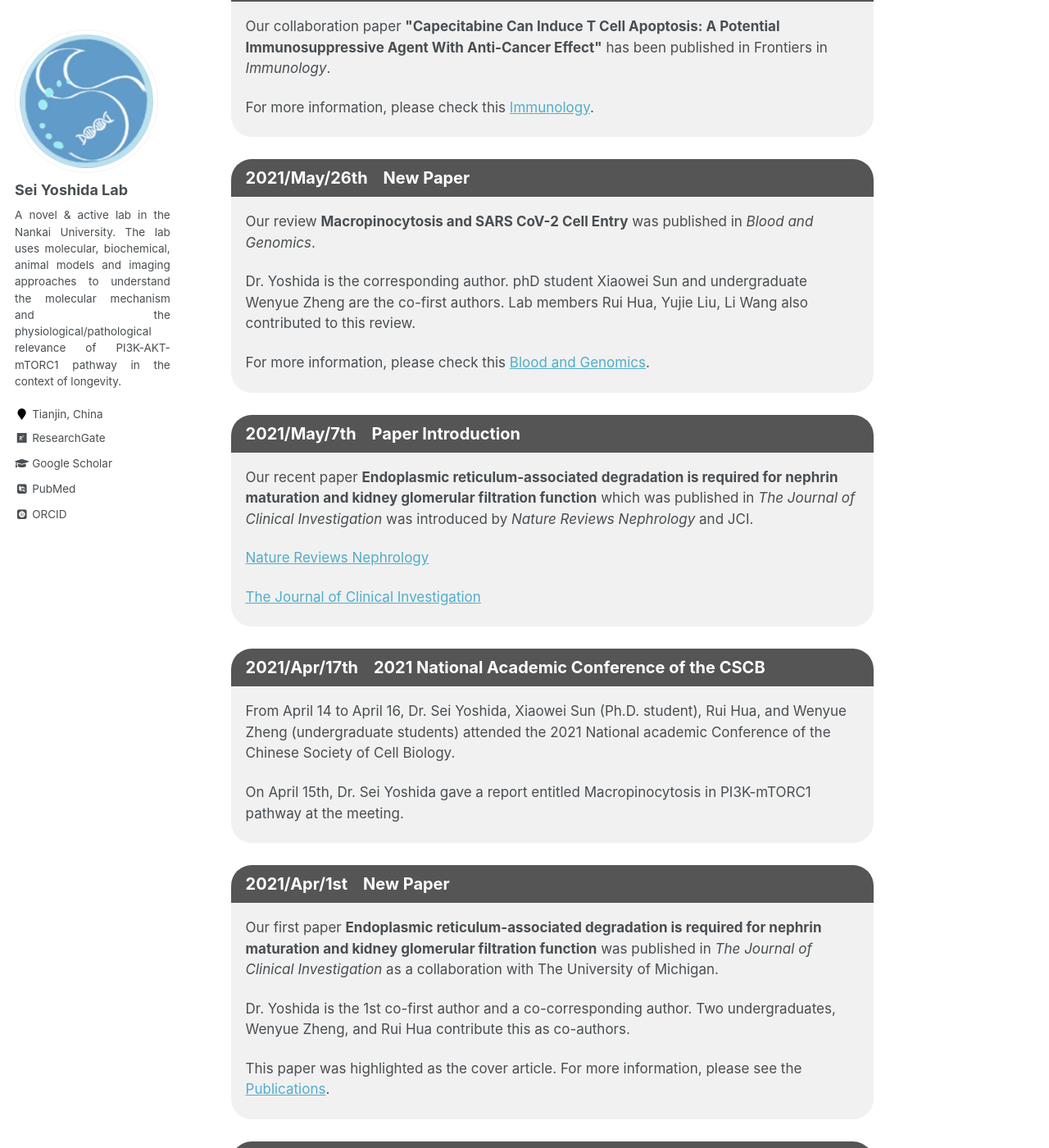
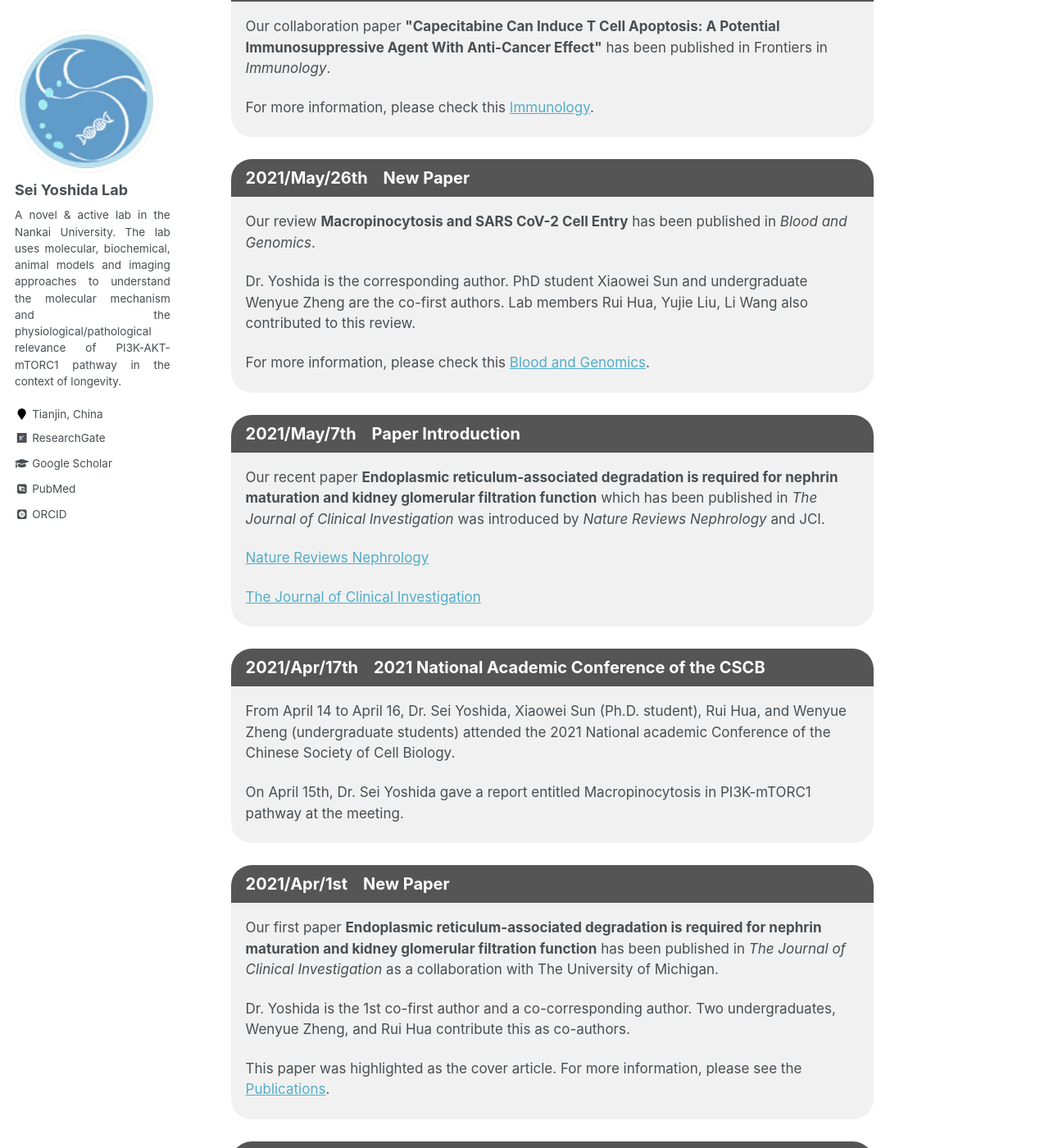
Before and after one commit to seiyoshida-lab/seiyoshida-lab.github.io, a Jekyll site: the page built from _pages/news.md, in a window 1280 px wide and 1400 px high, scrolled down 204 px. Shown: the whole window at 82% size. Built offline with Jekyll 4.4.1, drawn with Linux system fonts in a browser that asks for light colours; some web fonts are replaced.

Commit message:
Update news.md

```diff
--- a/_pages/news.md
+++ b/_pages/news.md
@@ -48,15 +48,15 @@ author_profile: true
 
   <div class="li"><b>2021/May/26th &nbsp;&nbsp; New Paper</b></div>
 <div class="content">
-  <p>Our review <b>Macropinocytosis and SARS CoV-2 Cell Entry</b> was published in <i>Blood and Genomics</i>. </p>
-  <p>Dr. Yoshida is the corresponding author. phD student Xiaowei Sun and undergraduate Wenyue Zheng are the co-first authors. Lab members Rui Hua, Yujie Liu, Li Wang also contributed to this review. </p>
+  <p>Our review <b>Macropinocytosis and SARS CoV-2 Cell Entry</b> has been published in <i>Blood and Genomics</i>. </p>
+  <p>Dr. Yoshida is the corresponding author. PhD student Xiaowei Sun and undergraduate Wenyue Zheng are the co-first authors. Lab members Rui Hua, Yujie Liu, Li Wang also contributed to this review. </p>
   <p>For more information, please check this <a href="http://www.blood-genomics.com/ch/reader/view_abstract.aspx?file_no=20210101&flag=1" target="_blank">Blood and Genomics</a>. </p>
 </div>
   <br>
 
     <div class="li"><b>2021/May/7th &nbsp;&nbsp; Paper Introduction </b></div>
 <div class="content">
-  <p>Our recent paper <b>Endoplasmic reticulum-associated degradation is required for nephrin maturation and kidney glomerular filtration function</b> which was published in <i>The Journal of Clinical Investigation</i> was introduced by <i>Nature Reviews Nephrology</i> and JCI.</p>
+  <p>Our recent paper <b>Endoplasmic reticulum-associated degradation is required for nephrin maturation and kidney glomerular filtration function</b> which has been published in <i>The Journal of Clinical Investigation</i> was introduced by <i>Nature Reviews Nephrology</i> and JCI.</p>
 <p><a href="https://www.nature.com/articles/s41581-021-00421-7" title="Introduction" target="_blank">Nature Reviews Nephrology</a></p>
 <p><a href="https://www.jci.org/this-month/2021/5" title="Introduction" target="_blank">The Journal of Clinical Investigation</a></p>
 </div>
@@ -69,7 +69,7 @@ author_profile: true
   <br>
 <div class="li"><b>2021/Apr/1st &nbsp;&nbsp; New Paper</b></div>
 <div class="content">
-  <p>Our first paper <b>Endoplasmic reticulum-associated degradation is required for nephrin maturation and kidney glomerular filtration function</b> was published in <i>The Journal of Clinical Investigation</i> as a collaboration with The University of Michigan.</p>
+  <p>Our first paper <b>Endoplasmic reticulum-associated degradation is required for nephrin maturation and kidney glomerular filtration function</b> has been published in <i>The Journal of Clinical Investigation</i> as a collaboration with The University of Michigan.</p>
   <p>Dr. Yoshida is the 1st co-first author and a co-corresponding author. Two undergraduates, Wenyue Zheng, and Rui Hua contribute this as co-authors.</p>
   <p>This paper was highlighted as the cover article. For more information, please see the <a href="https://seiyoshida-lab.github.io/publications/" title="Publications" target="_blank">Publications</a>.</p>
 </div>
```
